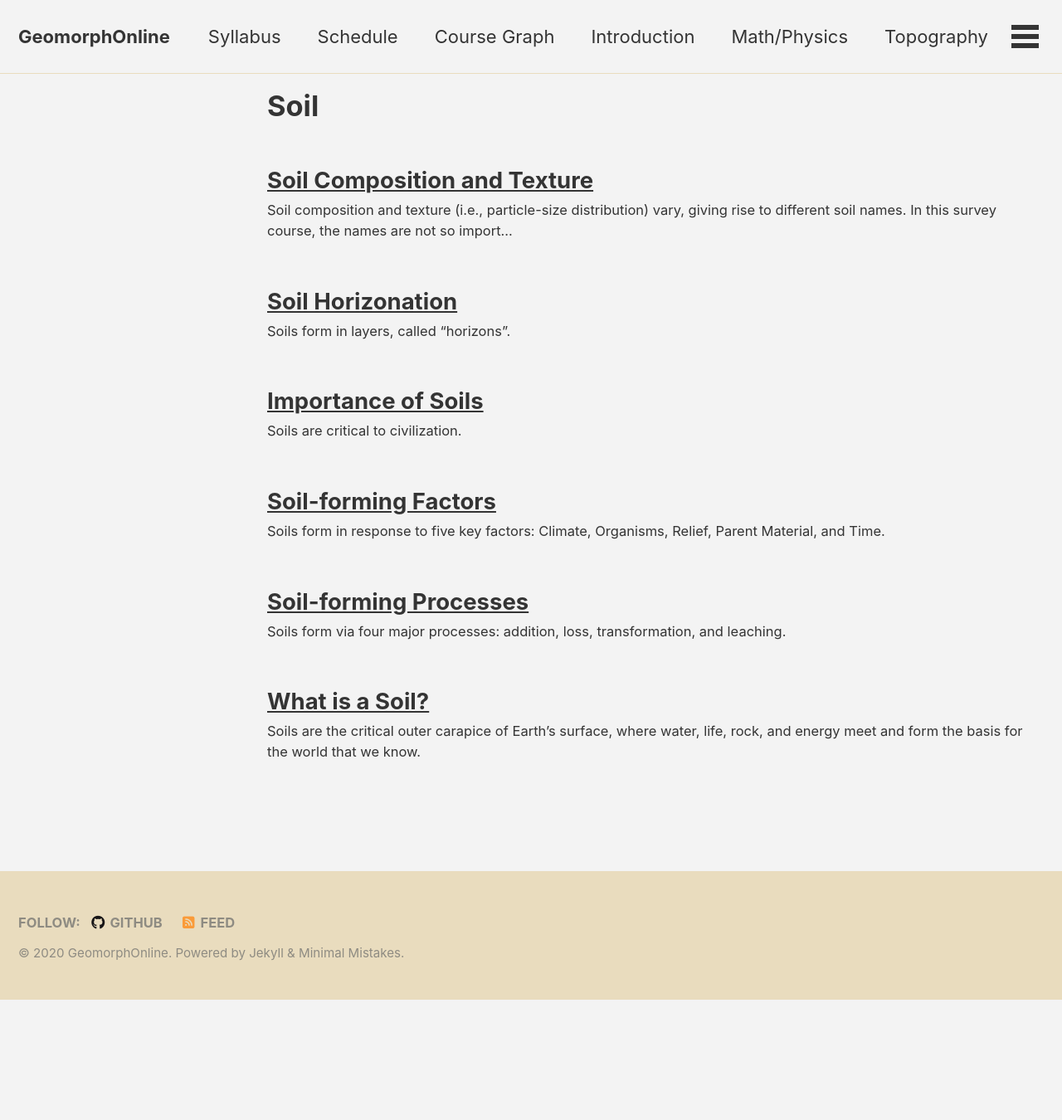
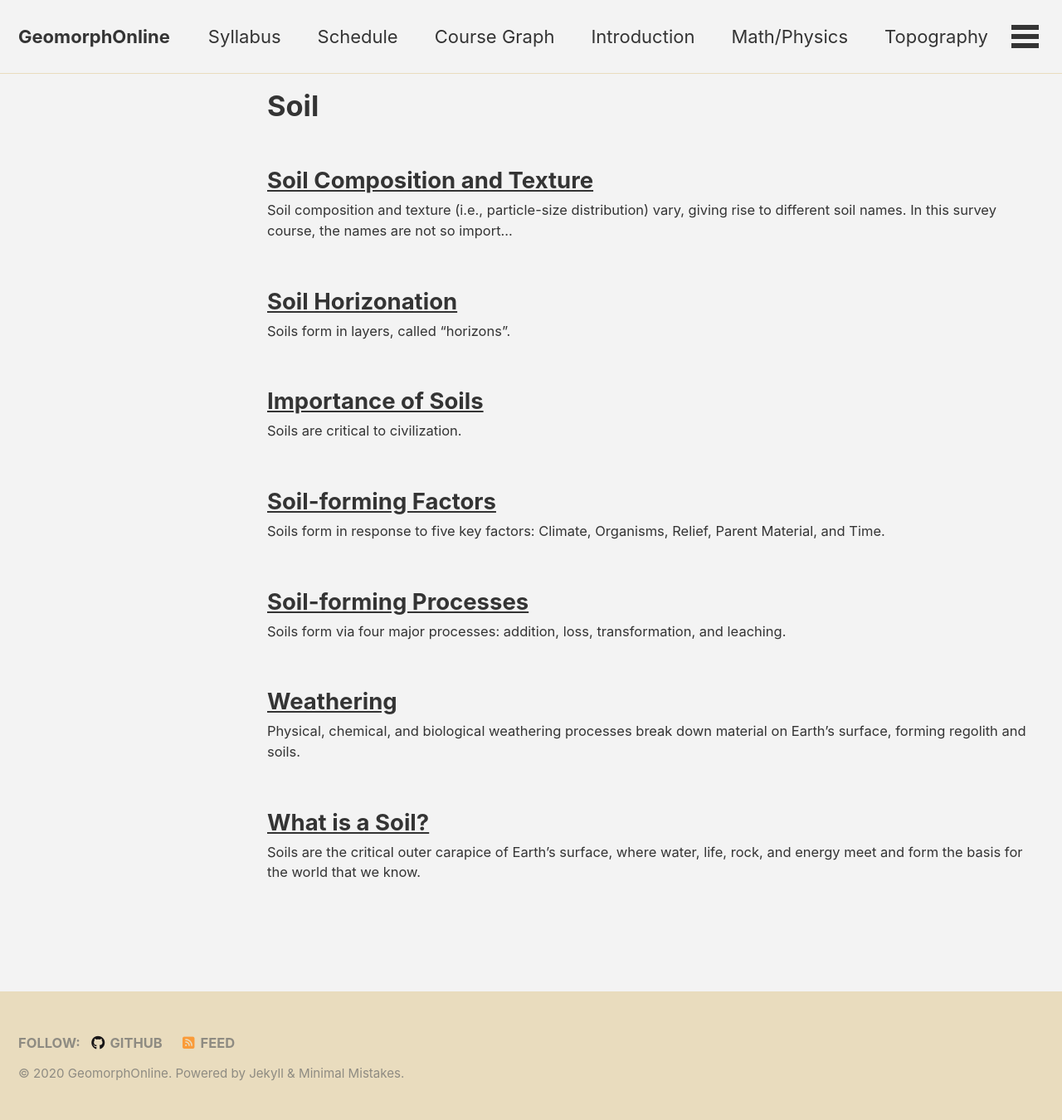
Before and after one commit to GeomorphOnline/GeomorphOnline.github.io, a Jekyll site: the page built from _pages/lessons/soil.md, in a window 1280 px wide. Shown: the whole page at 83% size. Built offline with Jekyll 4.4.1, drawn with Linux system fonts in a browser that asks for light colours; cached includes are drawn as plain includes; nearby versions of some CDN libraries; before the commit the page ends 1205 px from its top, so only the background shows below that; some of the changed lines change nothing that is shown.

Commit message:
Weathering

```diff
--- a/_pages/schedule.md
+++ b/_pages/schedule.md
@@ -68,9 +68,9 @@
 
 [Soil-forming processes](/soil/soil-forming_processes/)
 
+[Weathering](/soil/weathering/)
+
 ***--- <font color="red">Below this line, Course material still being built!</font> ---***
-
-Weathering
 
 Soils in erosional and depositional environments
 
--- /dev/null
+++ b/lessons/_soil/weathering.md
@@ -0,0 +1,95 @@
+---
+topic: soil
+
+title: "Weathering"
+layout: single
+permalink: /soil/weathering/
+
+# Includes author profile in sidebar
+author: Andrew Wickert
+author_profile: true
+---
+
+*Physical, chemical, and biological weathering processes break down material on Earth's surface, forming regolith and soils.*
+
+## Learning Goals
+
+* Know the two (or three) types of weathering
+* Know what regolith is
+* Understand the concept of the "weathering engine"
+
+## Acknowledgment
+
+Text lightly modified from [Prof. Phil Larson's](https://sbs.mnsu.edu/academics/geography/faculty-and-staff/phillip-larson/) Physical Geography course.
+
+
+## Why do geomorphologists care about weathering?
+
+We study erosion and the landforms that result. Without weathering, we can’t have erosion!
+* Step 1 = Decay in place (Chemical Weathering)
+* Step 2 = Detachment, break off (Physical Weathering)
+* Step 3 = Erode, move (Geomorphic/Earth Surface Processes)
+* Step 4 = Deposit (Sedimentation)
+
+*Steps 1 and 2 are interchangeable, and biological processes can be involved in both: Step 1 is typically microbial, and Step 2 is typically associated with larger animals and plants.*
+
+## Weathering: core information
+
+### Definition
+
+Chemical, Physical, and Biological alteration of primary minerals that make up the “Parent Material” (rock or sediment that is being weathered).
+
+### Effect
+
+Creates secondary minerals and dissolved ions
+
+### Two (three) types of weathering
+
+* Physical Weathering – mechanical breakdown of rocks into smaller pieces (disaggregation)
+* Chemical Weathering – breaking of chemical bonds (ionic, covalent) in minerals
+* *Biological Weathering – biologic agents that can physically or chemically weather minerals/rock, can enhance mechanical breakdown or catalyze reactions by changing environmental properties*
+
+Note: "biological" weathering is often not discussed, and subsumed into chemical weathering (microbially mediated reactions) and physical weathering (burrowing animals, bioturbation, tree roots, biofilm development adding cohesion, ...)
+
+### Feedback
+
+Physical and Chemical Weathering enhance each other
+* Physical Weathering increases surface area susceptible to Chemical Weathering
+* Chemical Weathering degrades the structural integrity of the rock, weakening it for Physical Weathering processes
+
+## Regolith
+
+Weathering of bedrock creates “Regolith” – the layer of weathered material above unweathered bedrock. Regolith is formed *in situ*. The contact between regolith and unweathered bedrock is termed the “weathering front.”
+
+* Regolith production allows for the production of soil and subsequent soil development (*pedogenesis* is the specialized term for soil development: *pedo*: soil, *genesis*: creation)
+* When regolith production outpaces erosion, we call the landscape "weathering-limited"
+* When landscapes are **weathering-limited**, they can have thick accumulations of highly weathered regolith (saprolite) and highly developed **soils**.
+* Saprolite = chemically altered (weathered), but in-place rock. Remains isovolumetric, but loses strength -- often due to removal of more easily-weathered minerals (and therefore their replacement with void -- pore -- space that may be filled with air or water). Therefore strength and cohesion of saprolite are greatly reduced when compared to the parent rock.
+
+![Weathering in soils](/assets/images/soil/weathering.png)
+*Weathering breaks down rock. In a climate with vegetation, decaying organic matter mixes with weathered mineral material to form soil. (Reproduced via educational fair use; was not able to find original source.)*
+
+## Soils and the weathering engine
+
+In landscapes underlain by bedrock, we use the term "weathering engine" to refer to the set of processes that occur in the soil column that act to weather bedrock. You can think of the soil column as a reactor hosting chemical, biological, and physical processes.
+
+This weathering engine moves downwards into the rock as it weathers and removes material from the bottom.
+
+![The weathering engine](/assets/images/soil/brantley2007-egli-notes.png)
+*Left: here you can see everything from the A (and possible O) horizon on top down to the R (parent material) horizon in the corestone at the bottom. Right: diagram of the weathering engine and weathering-front advance in an erosional portion of the landscape. (Figure from [Brantley, 2007, Elements](https://pubs-geoscienceworld-org.ezp2.lib.umn.edu/msa/elements/article/3/5/307/137740/Crossing-Disciplines-and-Scales-to-Understand-the), as included by Markus Egli in his [course notes on soil formation and weathering](http://www.bodenerosion-alpen.ch/referate/do/m-egli.pdf).)*
+
+### Depositoinal regions ("cumulative" soils)
+
+In landscapes with net deposition of unconsolidated material, this zone above bedrock becomes thicker over time, sometimes to the point that soils are completely buried and preserved as "paleosols". Benath very thick blankets of unconsolidated material (e.g., river sediments, glacial till, wind-blown silt or sand), weathering of the bedrock surface may slow or even stop due to its great distance from the surface and the associated physical and chemical gradients and biological activity.
+
+### Erosional regions ("erosional soils")
+
+On landforms experiencing net erosion, such as steep hillslopes (remember the **R** for **relief** term in the soil-forming factors!), material is consistently stripped from the top of the soil column. At the same time, weathering produces new regolith at the bedrock interface. In this way, the whole soil profile is translating downwards through time as combined geomorphic and soil-forming processes modify Earth's surface.
+
+## Video
+
+For a set of good visuals of weathering processes and a voiceover to take you through it, I recommend Mike Sammartano's *Weathering, Erosion, and Deposition - Part 1*. These professionals can put together a much nicer video than I can, and there is a lot of great material on soils and weathering out there!
+
+<iframe width="560" height="315" src="https://www.youtube.com/embed/ewj629B4Oe8" frameborder="0" allow="accelerometer; autoplay; clipboard-write; encrypted-media; gyroscope; picture-in-picture" allowfullscreen></iframe>
+
+<a rel="license" href="http://creativecommons.org/licenses/by-sa/4.0/"><img alt="Creative Commons License" style="border-width:0" src="https://i.creativecommons.org/l/by-sa/4.0/88x31.png" /></a><br />This work is licensed under a <a rel="license" href="http://creativecommons.org/licenses/by-sa/4.0/">Creative Commons Attribution-ShareAlike 4.0 International License</a>.
```
Also changed, not shown: assets/images/soil/brantley2007-egli-notes.png (added), assets/images/soil/weathering.png (added).
